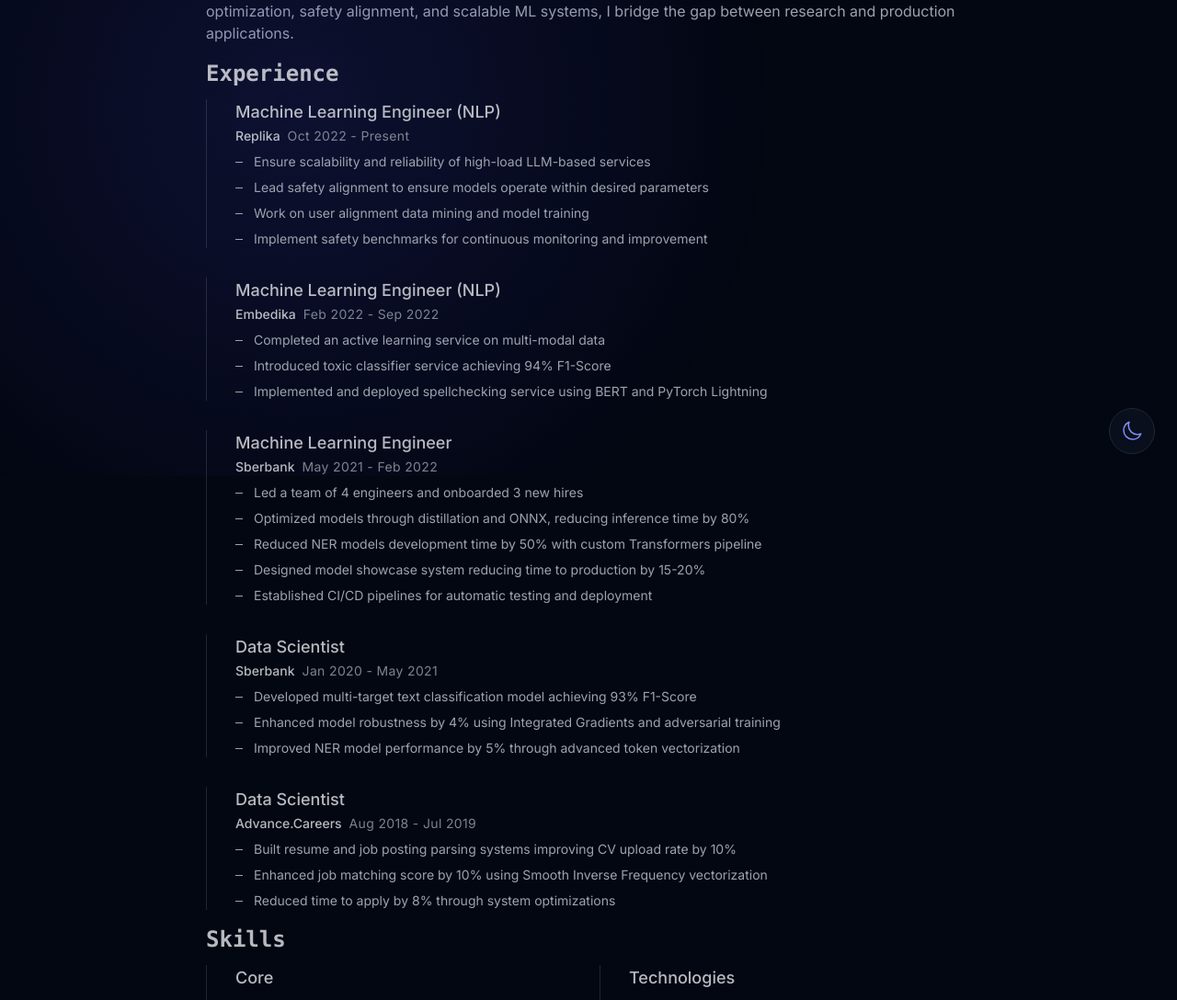
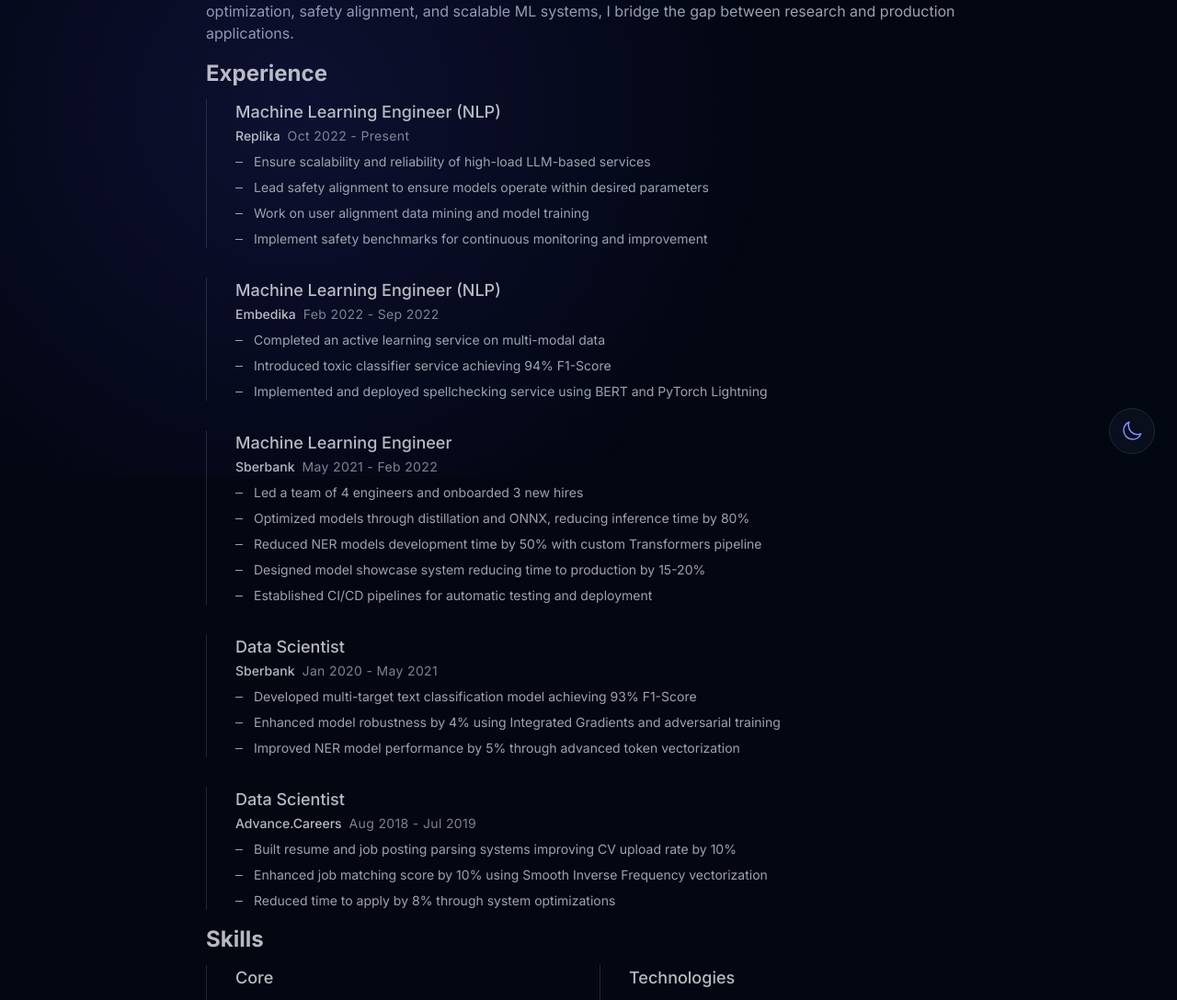
Before and after one commit to esceptico/website, a Next.js app: page /about in a window 1280 px wide. Shown: the part 282-1370 px from the top of the page at 92% size. Built offline with nearby package versions, Linux system fonts and the light colour scheme.

Commit message:
Remove HackerText from MLEContent and PhotographyContent

```diff
--- a/src/components/MLEContent.tsx
+++ b/src/components/MLEContent.tsx
@@ -2,7 +2,6 @@
 
 import { motion } from 'framer-motion';
 import { SectionHeader } from './SectionHeader';
-import { HackerText } from './HackerText';
 
 export const MLEContent = ({ isDark }: { isDark: boolean }) => (
   <div className="space-y-4">
@@ -16,7 +15,7 @@ export const MLEContent = ({ isDark }: { isDark: boolean }) => (
     </section>
 
     <section>
-      <SectionHeader title={<HackerText text="Experience" duration={75} />} />
+      <SectionHeader title="Experience" />
       <div className="space-y-8">
         <div className="relative pl-8 before:content-[''] before:absolute before:left-0 before:top-0 before:bottom-0 before:w-[1px] before:bg-[var(--theme-text-secondary)] before:opacity-20 group hover:before:bg-[var(--theme-accent-primary)] before:transition-colors duration-200">
           <motion.div
@@ -173,7 +172,7 @@ export const MLEContent = ({ isDark }: { isDark: boolean }) => (
     </section>
 
     <section>
-      <SectionHeader title={<HackerText text="Skills" duration={75} />} />
+      <SectionHeader title="Skills" />
       <div className="grid grid-cols-2 gap-6">
         <div className="relative pl-8 before:content-[''] before:absolute before:left-0 before:top-0 before:bottom-0 before:w-[1px] before:bg-[var(--theme-text-secondary)] before:opacity-20 group hover:before:bg-[var(--theme-accent-primary)] before:transition-colors duration-200">
           <motion.div
--- a/src/components/PhotographyContent.tsx
+++ b/src/components/PhotographyContent.tsx
@@ -2,7 +2,6 @@
 
 import { motion } from 'framer-motion';
 import { SectionHeader } from './SectionHeader';
-import { HackerText } from './HackerText';
 
 export const PhotographyContent = ({ isDark }: { isDark: boolean }) => (
   <div className="space-y-4">
@@ -15,7 +14,7 @@ export const PhotographyContent = ({ isDark }: { isDark: boolean }) => (
     </section>
 
     <section>
-      <SectionHeader title={<HackerText text="Equipment" duration={75} />} />
+      <SectionHeader title="Equipment" />
       <div className="space-y-8 sm:space-y-0 sm:grid sm:grid-cols-2 sm:gap-6">
         <div className="relative pl-8 before:content-[''] before:absolute before:left-0 before:top-0 before:bottom-0 before:w-[1px] before:bg-[var(--theme-text-secondary)] before:opacity-20 group hover:before:bg-[var(--theme-accent-primary)] before:transition-colors duration-200">
           <motion.div
@@ -60,7 +59,7 @@ export const PhotographyContent = ({ isDark }: { isDark: boolean }) => (
     </section>
 
     <section>
-      <SectionHeader title={<HackerText text="Style & Approach" duration={75} />} />
+      <SectionHeader title="Style & Approach" />
       <div className="relative pl-8 before:content-[''] before:absolute before:left-0 before:top-0 before:bottom-0 before:w-[1px] before:bg-[var(--theme-text-secondary)] before:opacity-20 group hover:before:bg-[var(--theme-accent-primary)] before:transition-colors duration-200">
         <motion.div
           className="relative mb-2"
```
